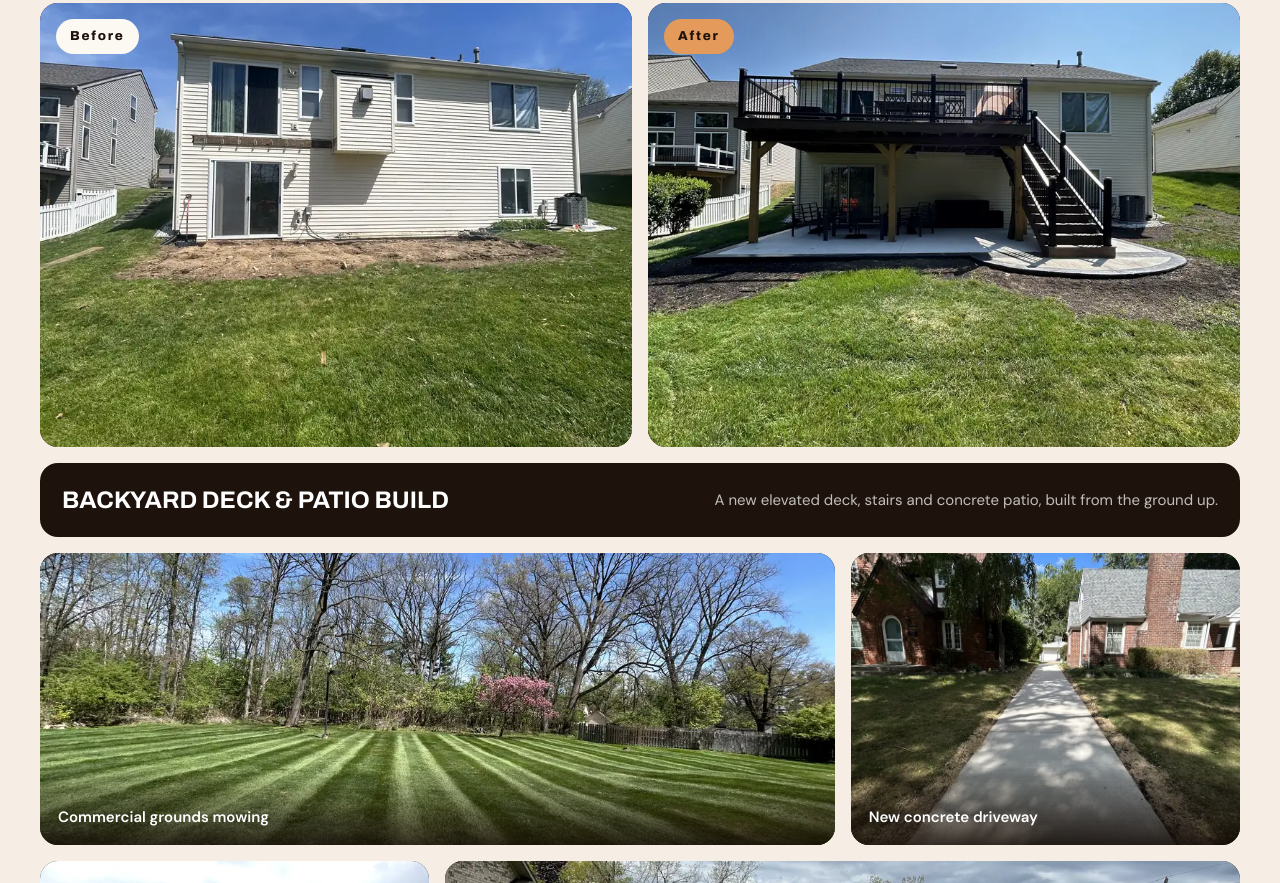
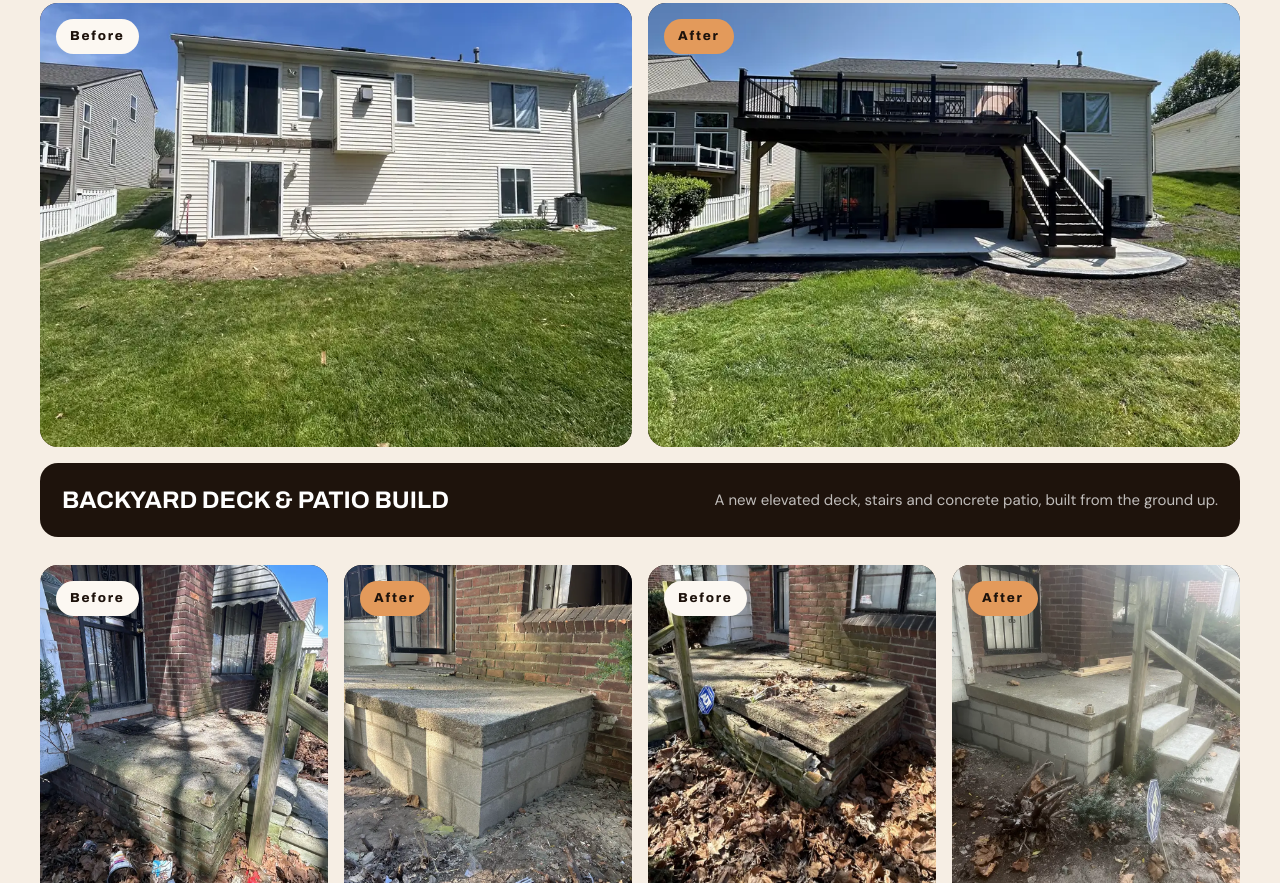
Before and after one commit to 313imverymellodet/GrassCompany1, a plain HTML site: page index.html in a window 1280 px wide. Shown: the part 4021-4904 px from the top of the page. Drawn offline with Linux system fonts and the light colour scheme.

Commit message:
Swap the photo gallery for a porch rebuild before/after (#13)
- Remove the photo gallery, per the client
- Add a porch and steps rebuild set (two before/after angles), cropping
  the house number out of one before photo
- Change the General Contracting tag to Residential & commercial


Claude-Session: https://claude.ai/code/session_012qDNkhyu79CP1eWREacpBh

Co-authored-by: Claude <noreply@anthropic.com>

```diff
--- a/index.html
+++ b/index.html
@@ -253,7 +253,7 @@
     .svc.snow { background: linear-gradient(180deg, #fff 0%, var(--snow) 100%); }
     .svc.snow .svc-icon { background: #1b3a52; color: #cfe8ff; }
 
-    /* Work / gallery */
+    /* Work: before & after sets */
     .work { background: var(--cream); }
     .ba { display: grid; grid-template-columns: repeat(4, 1fr); gap: 16px; margin-bottom: 16px; }
     .shot { position: relative; margin: 0; border-radius: var(--radius); overflow: hidden; background: var(--brown-2); }
@@ -275,17 +275,10 @@
     .ba-caption strong { font-family: var(--display); font-stretch: 85%; font-size: 24px; text-transform: uppercase; }
     .ba-caption span { color: rgba(255,255,255,.72); font-size: 15px; }
     .ba.ba-build { grid-template-columns: 1fr 1fr; margin-top: 28px; }
+    .ba.ba-porch { margin-top: 28px; }
     .ba.ba-build .shot { aspect-ratio: 4 / 3; }
     .ba.ba-build .shot img { object-position: 50% 62%; }
     .ba.ba-commercial .shot:first-child img { object-position: 50% 28%; }
-    .gallery { display: grid; grid-template-columns: repeat(3, 1fr); gap: 16px; }
-    .gallery .shot:first-child, .gallery .shot:last-child { grid-column: span 2; aspect-ratio: auto; }
-    .gallery .shot:first-child img, .gallery .shot:last-child img { position: absolute; inset: 0; }
-    .gallery .shot { aspect-ratio: 4 / 3; }
-    .gallery figcaption {
-      position: absolute; left: 0; right: 0; bottom: 0; padding: 40px 18px 16px;
-      background: linear-gradient(transparent, rgba(19,11,6,.85)); color: #fff; font-weight: 600; font-size: 15px;
-    }
 
     /* Emergency band */
     .emergency { background: var(--brown); color: #fff; overflow: hidden; }
@@ -474,9 +467,6 @@
       .svc:nth-child(5) { grid-column: 1 / -1; }
       .steps, .review-grid { grid-template-columns: 1fr; }
       .ba { grid-template-columns: 1fr 1fr; }
-      .gallery { grid-template-columns: 1fr 1fr; }
-      .gallery .shot:first-child, .gallery .shot:last-child { grid-column: 1 / -1; aspect-ratio: 16 / 9; }
-      .gallery .shot:first-child img, .gallery .shot:last-child img { position: static; }
       .review:nth-child(2) { transform: none; }
       .emergency .wrap { grid-template-columns: auto 1fr; }
       .emergency .btn { grid-column: 1 / -1; justify-self: start; }
@@ -498,10 +488,6 @@
       .svc:nth-child(5) { grid-column: auto; }
       .ba { gap: 10px; }
       .tag-label { top: 10px; left: 10px; font-size: 11px; padding: 5px 10px; }
-      .gallery { grid-template-columns: 1fr 1fr; gap: 10px; }
-      .gallery .shot { aspect-ratio: 1 / 1; }
-      .gallery .shot:first-child, .gallery .shot:last-child { aspect-ratio: 16 / 10; }
-      .gallery figcaption { font-size: 13px; padding: 30px 10px 10px; }
       .ba.ba-build { gap: 10px; }
       .ba.ba-build .shot { aspect-ratio: 4 / 5; }
       .stats { grid-template-columns: 1fr 1fr 1fr; gap: 12px; }
@@ -662,7 +648,7 @@
             <div class="svc-icon"><svg><use href="#i-tools"/></svg></div>
             <h3>General Contracting &amp; Property Maintenance</h3>
             <p>One reliable point of contact for ongoing upkeep and projects on homes, rentals and commercial sites.</p>
-            <ul><li>Ongoing upkeep</li><li>Project management</li><li>Rental &amp; commercial</li></ul>
+            <ul><li>Ongoing upkeep</li><li>Project management</li><li>Residential &amp; commercial</li></ul>
           </article>
         </div>
       </div>
@@ -732,23 +718,27 @@
           </div>
         </div>
 
-        <div class="gallery">
-          <figure class="shot reveal">
-            <img src="images/lawn-stripes.webp" width="1100" height="825" loading="lazy" alt="Wide lawn with crisp, even mowing stripes and trees in the background">
-            <figcaption>Commercial grounds mowing</figcaption>
+        <div class="ba ba-porch reveal">
+          <figure class="shot">
+            <img src="images/porch-corner-before.webp" width="900" height="1200" loading="lazy" alt="Corner of a front porch before the rebuild, with a crumbling base and trash piled against it">
+            <span class="tag-label">Before</span>
           </figure>
-          <figure class="shot reveal">
-            <img src="images/concrete-walkway.webp" width="825" height="1100" loading="lazy" alt="Newly poured concrete driveway between two brick homes">
-            <figcaption>New concrete driveway</figcaption>
+          <figure class="shot">
+            <img src="images/porch-corner-after.webp" width="900" height="1200" loading="lazy" alt="The same porch corner after the rebuild, sitting on a new concrete block base">
+            <span class="tag-label after">After</span>
           </figure>
-          <figure class="shot reveal">
-            <img src="images/lawn-cape-cod.webp" width="1400" height="948" loading="lazy" alt="White Cape Cod style home with a freshly mowed front lawn and trimmed shrubs">
-            <figcaption>Fresh cut &amp; trimmed shrubs</figcaption>
+          <figure class="shot">
+            <img src="images/porch-steps-before.webp" width="900" height="936" loading="lazy" alt="Side of the porch before the rebuild, with a cracked base, broken steps and piled leaves">
+            <span class="tag-label">Before</span>
           </figure>
-          <figure class="shot reveal">
-            <img src="images/lawn-stripes-mower.webp" width="1100" height="825" loading="lazy" alt="Large property lawn with fresh mowing stripes and a riding mower at work">
-            <figcaption>Grounds maintenance</figcaption>
+          <figure class="shot">
+            <img src="images/porch-steps-after.webp" width="900" height="1200" loading="lazy" alt="The same side after the rebuild, with a new block base and new concrete steps">
+            <span class="tag-label after">After</span>
           </figure>
+          <div class="ba-caption">
+            <strong>Porch &amp; steps rebuild</strong>
+            <span>A crumbling porch base and broken steps, rebuilt with a new block base and new concrete steps.</span>
+          </div>
         </div>
       </div>
     </section>
```
Also changed, not shown: images/concrete-walkway.webp (deleted), images/lawn-cape-cod.webp (deleted), images/lawn-stripes-mower.webp (deleted), images/lawn-stripes.webp (deleted), images/porch-corner-after.webp (added), images/porch-corner-before.webp (added), images/porch-steps-after.webp (added), images/porch-steps-before.webp (added).
